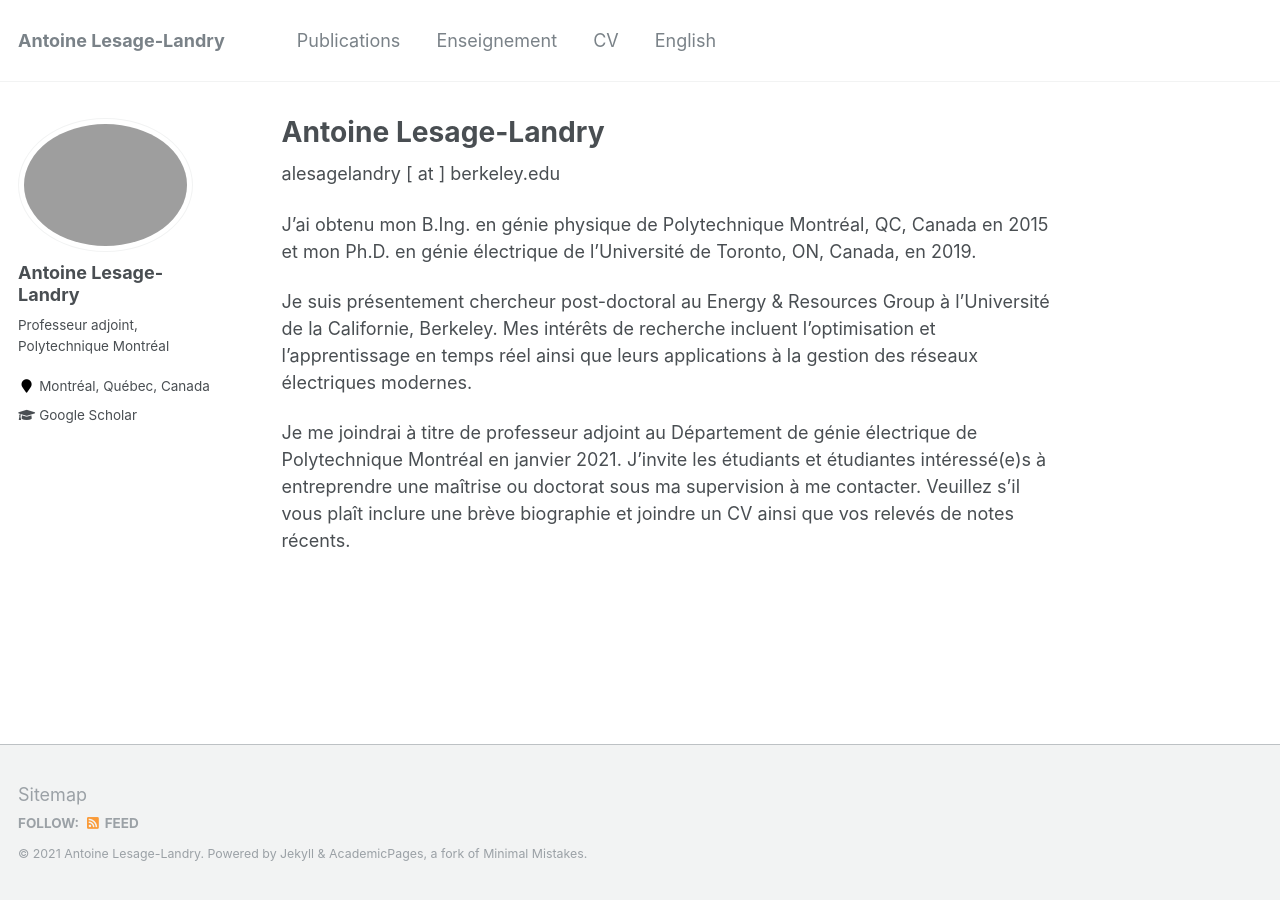
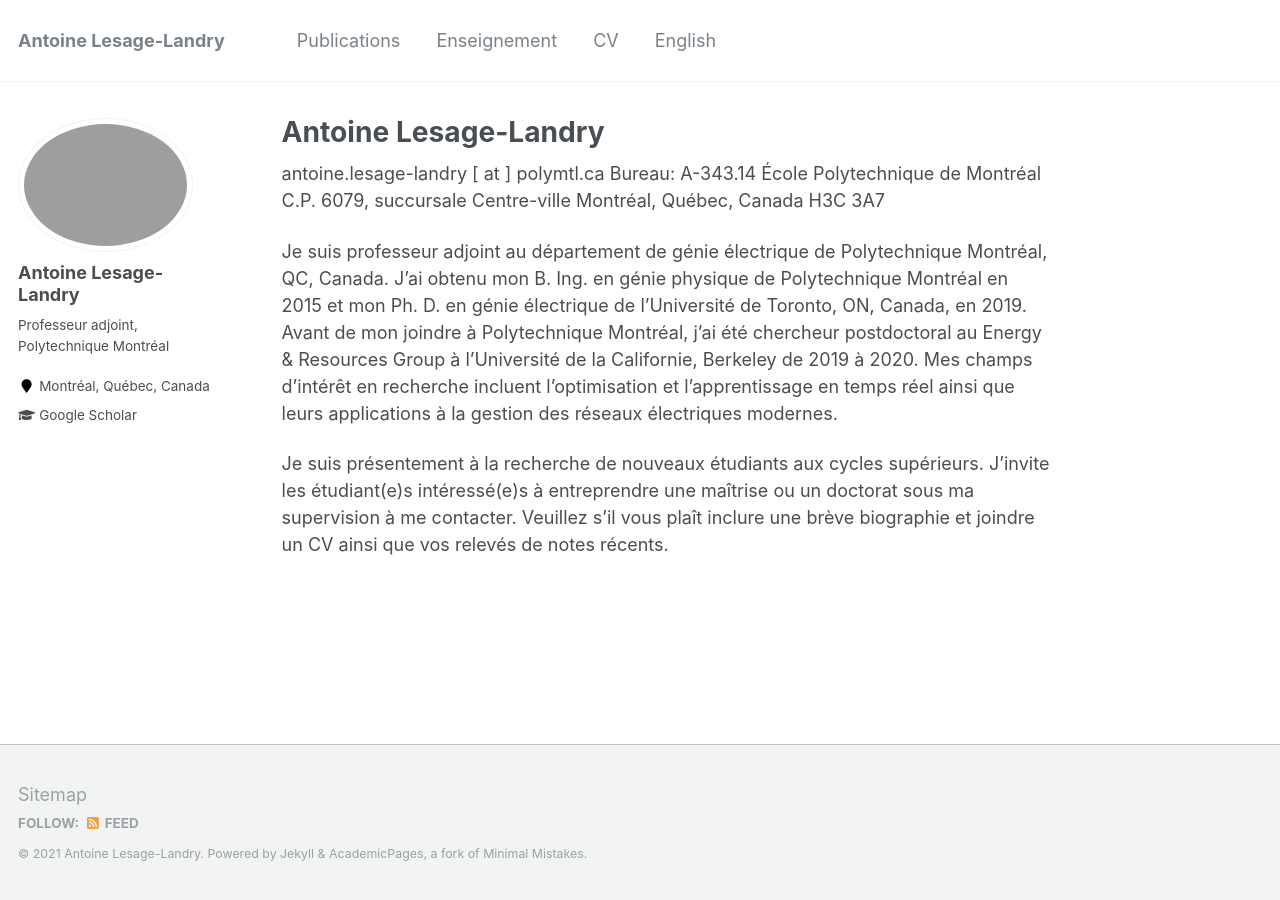
Before and after one commit to alesagelandry/fr, a Jekyll site: the page built from _pages/about.md, in a window 1280 px wide. Built offline with Jekyll 4.4.1, drawn with Linux system fonts in a browser that asks for light colours.

Commit message:
Update about.md

```diff
--- a/_pages/about.md
+++ b/_pages/about.md
@@ -7,11 +7,14 @@ redirect_from:
   - /about/
   - /about.html
 ---
-alesagelandry [ at ] berkeley.edu
+antoine.lesage-landry [ at ] polymtl.ca
+Bureau: A-343.14
+École Polytechnique de Montréal
+C.P. 6079, succursale Centre-ville
+Montréal, Québec, Canada
+H3C 3A7
 
 
-J'ai obtenu mon B.Ing. en génie physique de Polytechnique Montréal, QC, Canada en 2015 et mon Ph.D. en génie électrique de l'Université de Toronto, ON, Canada, en 2019.
+Je suis professeur adjoint au département de génie électrique de Polytechnique Montréal, QC, Canada. J’ai obtenu mon B. Ing. en génie physique de Polytechnique Montréal en 2015 et mon Ph. D. en génie électrique de l’Université de Toronto, ON, Canada, en 2019. Avant de mon joindre à Polytechnique Montréal, j’ai été chercheur postdoctoral au Energy & Resources Group à l’Université de la Californie, Berkeley de 2019 à 2020. Mes champs d’intérêt en recherche incluent l’optimisation et l’apprentissage en temps réel ainsi que leurs applications à la gestion des réseaux électriques modernes.
 
-Je suis présentement chercheur post-doctoral au Energy & Resources Group à l'Université de la Californie, Berkeley. Mes intérêts de recherche incluent l'optimisation et l'apprentissage en temps réel ainsi que leurs applications à la gestion des réseaux électriques modernes.
-
-Je me joindrai à titre de professeur adjoint au Département de génie électrique de Polytechnique Montréal en janvier 2021. J’invite les étudiants et étudiantes intéressé(e)s à entreprendre une maîtrise ou doctorat sous ma supervision à me contacter. Veuillez s’il vous plaît inclure une brève biographie et joindre un CV ainsi que vos relevés de notes récents.
+Je suis présentement à la recherche de nouveaux étudiants aux cycles supérieurs. J’invite les étudiant(e)s intéressé(e)s à entreprendre une maîtrise ou un doctorat sous ma supervision à me contacter. Veuillez s’il vous plaît inclure une brève biographie et joindre un CV ainsi que vos relevés de notes récents.
```
